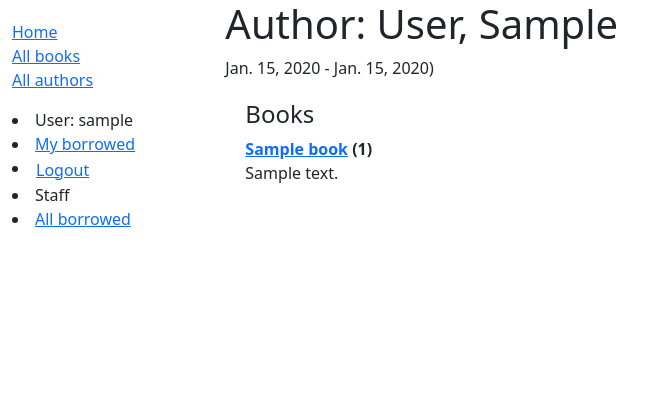
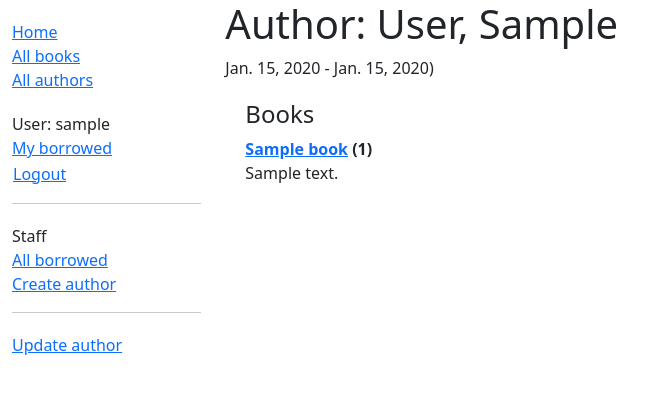
Before and after one commit to timmypass17/django_local_library, a Django app: page /catalog/author/1 in a window 1280 px wide. Shown: the top 394 px of the page, without its empty margins (0-667 px from the left). Run offline with Django 4.2, Linux system fonts and the light colour scheme; a user stored in the database is signed in; tables that the repository leaves empty hold one stand-in row (values such as "Sample post").

Commit message:
Added create, update, delete author

```diff
--- a/locallibrary/catalog/templates/base_generic.html
+++ b/locallibrary/catalog/templates/base_generic.html
@@ -1,23 +1,19 @@
-<!doctype html>
+<!DOCTYPE html>
 <html lang="en">
 <head>
-    {% block title %}
-    <title>Local Library</title>
-    {% endblock %}
-    <meta charset="utf-8" />
-    <meta name="viewport" content="width=device-width, initial-scale=1" />
-    <link
-      href="https://cdn.jsdelivr.net/npm/bootstrap@5.3.3/dist/css/bootstrap.min.css"
-      rel="stylesheet"
-      integrity="sha384-QWTKZyjpPEjISv5WaRU9OFeRpok6YctnYmDr5pNlyT2bRjXh0JMhjY6hW+ALEwIH"
-      crossorigin="anonymous"
-    />
+
+  {% block title %}<title>Local Library</title>{% endblock %}
+  <meta charset="utf-8">
+  <meta name="viewport" content="width=device-width, initial-scale=1">
+  <link href="https://cdn.jsdelivr.net/npm/bootstrap@5.3.3/dist/css/bootstrap.min.css" rel="stylesheet" integrity="sha384-QWTKZyjpPEjISv5WaRU9OFeRpok6YctnYmDr5pNlyT2bRjXh0JMhjY6hW+ALEwIH" crossorigin="anonymous">
+  <!-- Add additional CSS in static file -->
   {% load static %}
-    <link rel="stylesheet" href="{% static 'css/styles.css' %}" />
+  <link rel="stylesheet" href="{% static 'css/styles.css' %}">
 </head>
+<body>
 
-  <body>
 <div class="container-fluid">
+
 <div class="row">
   <div class="col-sm-2">
   {% block sidebar %}
@@ -27,6 +23,7 @@
     <li><a href="{% url 'authors' %}">All authors</a></li>
   </ul>
 
+  <ul class="sidebar-nav">
    {% if user.is_authenticated %}
      <li>User: {{ user.get_username }}</li>
      <li><a href="{% url 'my-borrowed' %}">My borrowed</a></li>
@@ -37,18 +34,24 @@
        </form>
     </li>
    {% else %}
-          <li><a href="{% url 'login' %}?next={{ request.path }}">Login</a></li>
+     <li><a href="{% url 'login'%}?next={{request.path}}">Login</a></li>
+   {% endif %}
+  </ul>
+
+  {% if user.is_staff %}
+  <hr>
+  <ul class="sidebar-nav">
+  <li>Staff</li>
+  <li><a href="{% url 'all-borrowed' %}">All borrowed</a></li>
+  {% if perms.catalog.add_author %}
+    <li><a href="{% url 'author-create' %}">Create author</a></li>
+  {% endif %}
   {% endif %}
 
-          {% if perms.catalog.can_mark_returned %}
-          <li>Staff</li>
-          <li><a href="{% url 'all-borrowed' %}">All borrowed</a></li>
-          {% endif %}
 {% endblock %}
   </div>
-
-        <div class="col-sm-10">
-          {% block content %} {% endblock %}
+  <div class="col-sm-10 ">
+  {% block content %}{% endblock %}
 
   {% block pagination %}
     {% if is_paginated %}
@@ -69,6 +72,7 @@
   {% endblock %}
   </div>
 </div>
+
 </div>
 </body>
 </html>
--- a/locallibrary/catalog/templates/catalog/author_detail.html
+++ b/locallibrary/catalog/templates/catalog/author_detail.html
@@ -16,3 +16,20 @@
   {% endfor %}
 </div>
 {% endblock %}
+
+{% block sidebar %}
+  {{ block.super }}
+
+  {% if perms.catalog.change_author or perms.catalog.delete_author %}
+  <hr>
+  <ul class="sidebar-nav">
+    {% if perms.catalog.change_author %}
+      <li><a href="{% url 'author-update' author.id %}">Update author</a></li>
+    {% endif %}
+    {% if not author.book_set.all and perms.catalog.delete_author %}
+      <li><a href="{% url 'author-delete' author.id %}">Delete author</a></li>
+    {% endif %}
+    </ul>
+  {% endif %}
+
+{% endblock %}
--- a/locallibrary/catalog/urls.py
+++ b/locallibrary/catalog/urls.py
@@ -20,3 +20,9 @@ urlpatterns += [
 urlpatterns += [
     path('book/<uuid:pk>/renew/', views.renew_book_librarian, name='renew-book-librarian'),
 ]
+
+urlpatterns += [
+    path('author/create/', views.AuthorCreate.as_view(), name='author-create'),
+    path('author/<int:pk>/update/', views.AuthorUpdate.as_view(), name='author-update'),
+    path('author/<int:pk>/delete/', views.AuthorDelete.as_view(), name='author-delete'),
+]
--- a/locallibrary/catalog/views.py
+++ b/locallibrary/catalog/views.py
@@ -9,6 +9,9 @@ from django.http import HttpResponseRedirect
 from django.urls import reverse
 from catalog.forms import RenewBookForm
 from django.contrib.auth.decorators import login_required, permission_required
+from django.views.generic.edit import CreateView, UpdateView, DeleteView
+from django.urls import reverse_lazy
+from .models import Author
 
 def index(request):
     """View function for home page of site."""
@@ -128,3 +131,30 @@ def renew_book_librarian(request, pk):
     }
 
     return render(request, 'catalog/book_renew_librarian.html', context)
+
+# Uses author_form.html (seraches for <model>_form.html)
+class AuthorCreate(PermissionRequiredMixin, CreateView):
+    model = Author
+    fields = ['first_name', 'last_name', 'date_of_birth', 'date_of_death']
+    # initial = {'date_of_death': '11/11/2023'}
+    permission_required = 'catalog.add_author'
+
+class AuthorUpdate(PermissionRequiredMixin, UpdateView):
+    model = Author
+    # Not recommended (potential security issue if more fields added)
+    fields = '__all__'
+    permission_required = 'catalog.change_author'
+
+class AuthorDelete(PermissionRequiredMixin, DeleteView):
+    model = Author
+    success_url = reverse_lazy('authors')
+    permission_required = 'catalog.delete_author'
+
+    def form_valid(self, form):
+        try:
+            self.object.delete()
+            return HttpResponseRedirect(self.success_url)
+        except Exception as e:
+            return HttpResponseRedirect(
+                reverse("author-delete", kwargs={"pk": self.object.pk})
+            )
```
Also changed, not shown: locallibrary/catalog/templates/catalog/author_confirm_delete.html (added, +25 -0 lines), locallibrary/catalog/templates/catalog/author_form.html (added, +11 -0 lines). Lines whose indentation alone changed are shown as unchanged.
